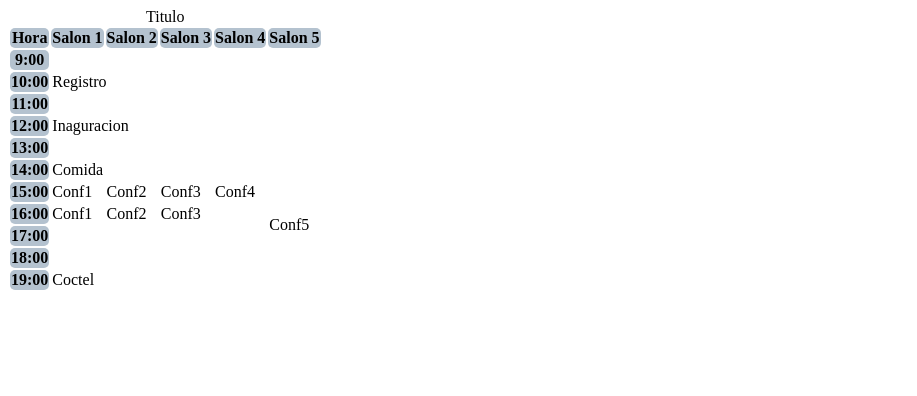
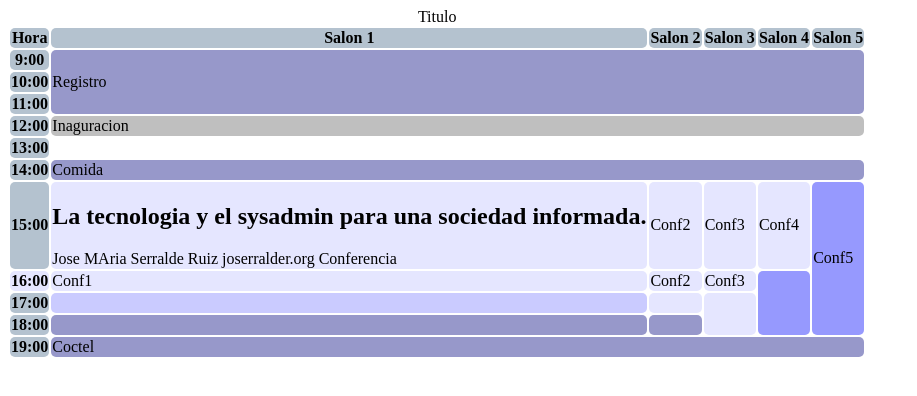
Before and after one commit to EdgardoDth/Tablas-html-css, a plain HTML site: page index.html in a window 1280 px wide. Shown: the whole page, without its empty margins (0-917 px from the left). Drawn offline with Linux system fonts and the light colour scheme.

Commit message:
Agregando clases en etiquetas

```diff
--- a/index.html
+++ b/index.html
@@ -21,7 +21,7 @@
             <tbody>
                 <tr>
                     <th>9:00</th>
-                    <td colspan="5" rowspan="3">Registro</td>
+                    <td colspan="5" rowspan="3" class="general">Registro</td>
                 </tr>
                 <tr>
                     <th>10:00</th>
@@ -31,44 +31,50 @@
                 </tr>
                 <tr>
                     <th>12:00</th>
-                    <td colspan="10">Inaguracion</td>
+                    <td colspan="10" class="magistral">Inaguracion</td>
                 </tr>
                 <tr>
                     <th>13:00</th>
                 </tr>
                 <tr>
                     <th>14:00</th>
-                    <td colspan="5">Comida</td>
+                    <td colspan="5" class="general">Comida</td>
                 </tr>
                 <tr>
                     <th>15:00</th>
-                    <td>Conf1</td>
-                    <td>Conf2</td>
-                    <td>Conf3</td>
-                    <td>Conf4</td>
-                    <td rowspan="4">Conf5</td>
+                    <td class="conf">
+                        <h2>La tecnologia y el sysadmin para
+                        una sociedad informada.</h2>
+                        <span class="ponente">Jose MAria Serralde Ruiz</span>
+                        <span class="company">joserralder.org </span>
+                        <span class="event-type">Conferencia</span>
+                    </td>
+                    <td class="conf">Conf2</td>
+                    <td class="conf">Conf3</td>
+                    <td class="conf">Conf4</td>
+                    <td rowspan="4" class="taller">Conf5</td>
                 </tr>
                 <tr>
-                    <th>16:00</th>
-                    <td>Conf1</td>
-                    <td>Conf2</td>
-                    <td>Conf3</td>
-                    <td rowspan="3"></td>
+                    <th class="conf">16:00</th>
+                    <td class="conf">Conf1</td>
+                    <td class="conf">Conf2</td>
+                    <td class="conf">Conf3</td>
+                    <td rowspan="3" class="taller"></td>
                 </tr>
                 <tr>
                     <th>17:00</th>
-                    <td></td>
-                    <td></td>
-                    <td rowspan="2"></td>
+                    <td class="informal"></td>
+                    <td class="conf"></td>
+                    <td rowspan="2" class="conf"></td>
                 </tr>
                 <tr>
                     <th>18:00</th>
-                    <td></td>
-                    <td></td>
+                    <td class="general"></td>
+                    <td class="general"</td>
                 </tr>
                 <tr>
                     <th>19:00</th>
-                    <td colspan="5">Coctel</td>
+                    <td colspan="5" class="general">Coctel</td>
                 </tr>
             </tbody>
         </table>
```
